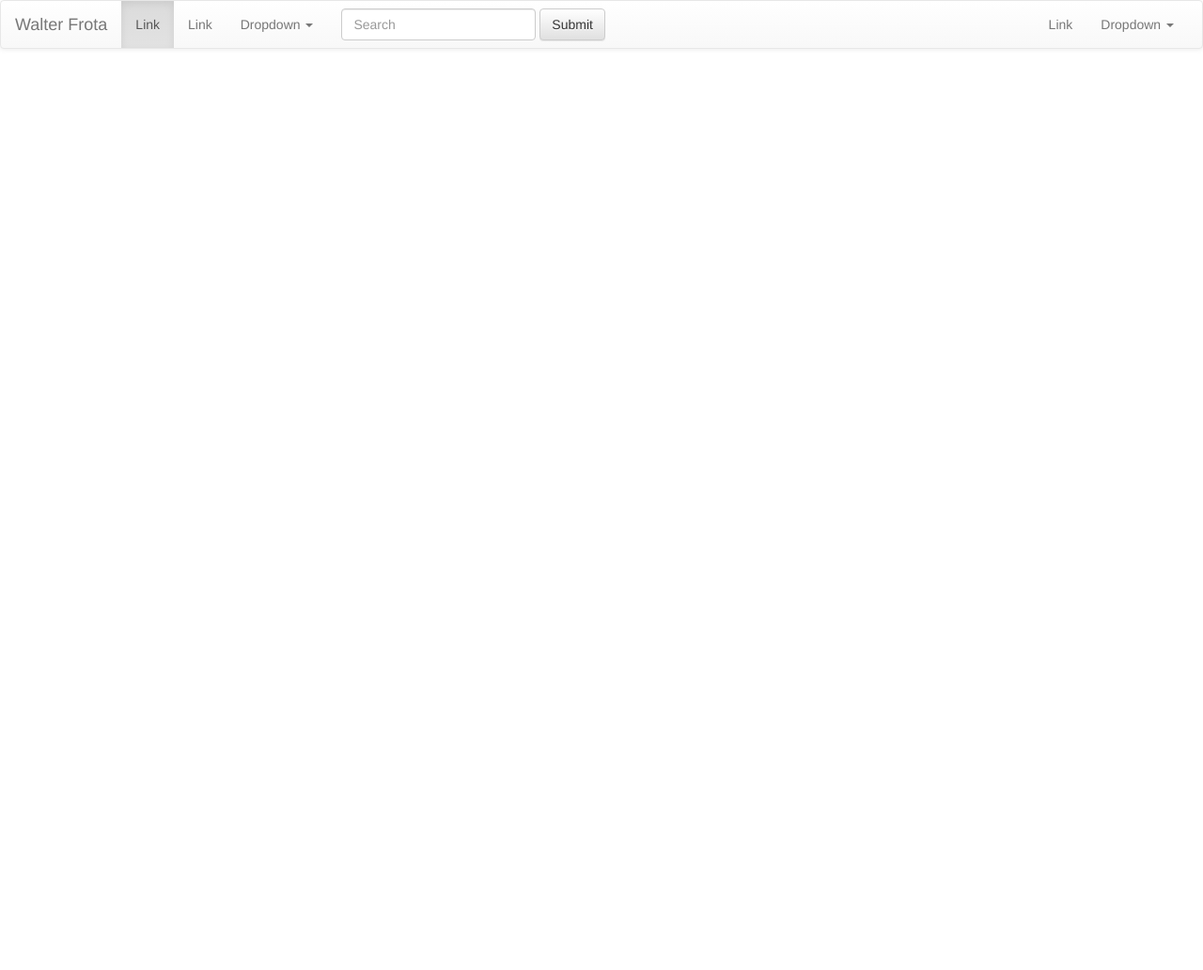
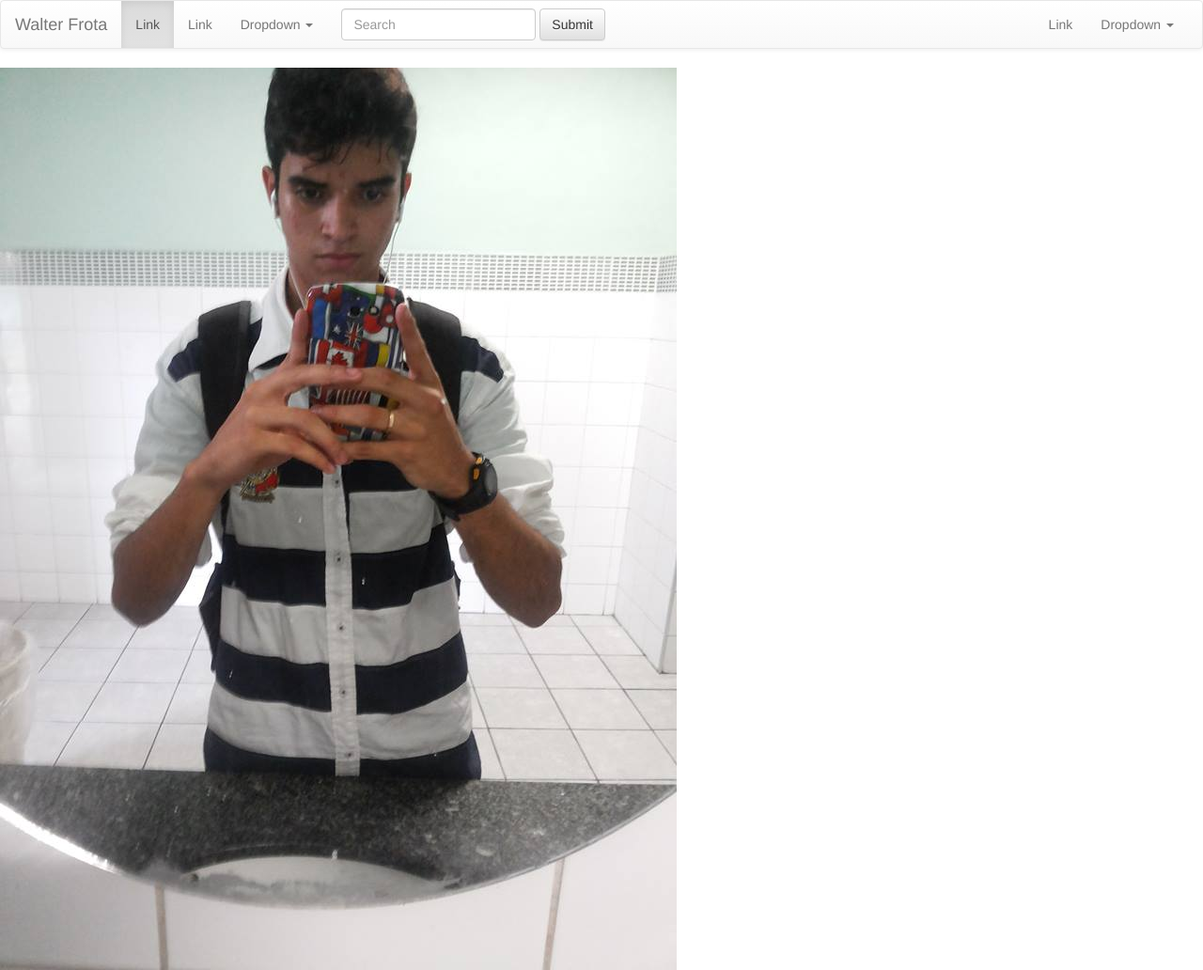
Before and after one commit to walterfrota/walterfrota.github.io, a plain HTML site: page index.html in a window 1280 px wide. Shown: the whole page at 94% size. Before the commit the page ends 800 px from the top, so only its background shows below. Drawn offline with nearby package versions, Linux system fonts and the light colour scheme.

Commit message:
Adicionando Imagem

```diff
--- a/index.html
+++ b/index.html
@@ -65,5 +65,7 @@
   </div><!-- /.container-fluid -->
 </nav>
 
+<img src="imagem.jpg"/>
+
 </body>
 </html>
```
Also changed, not shown: imagem.jpg (added).
